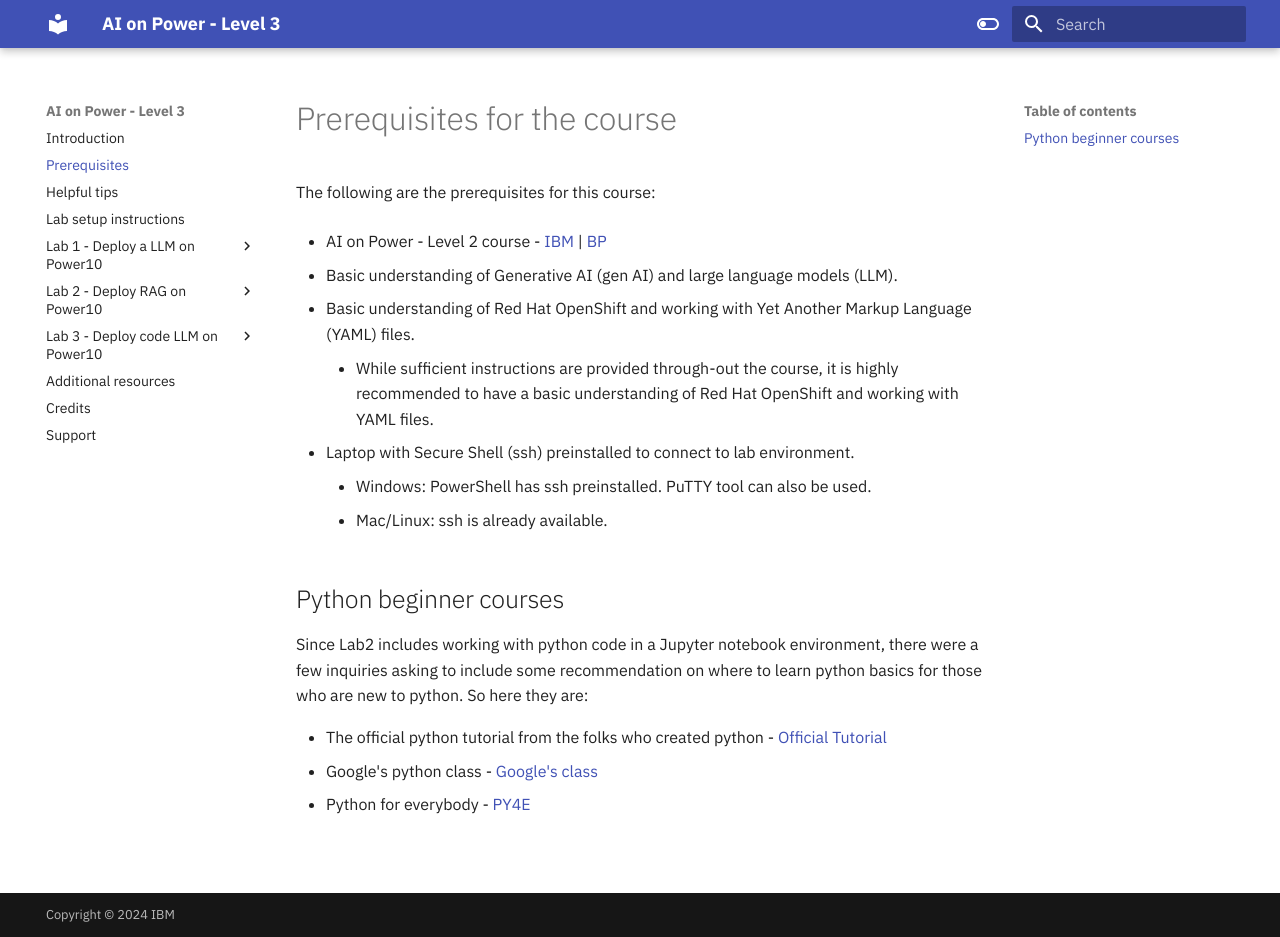
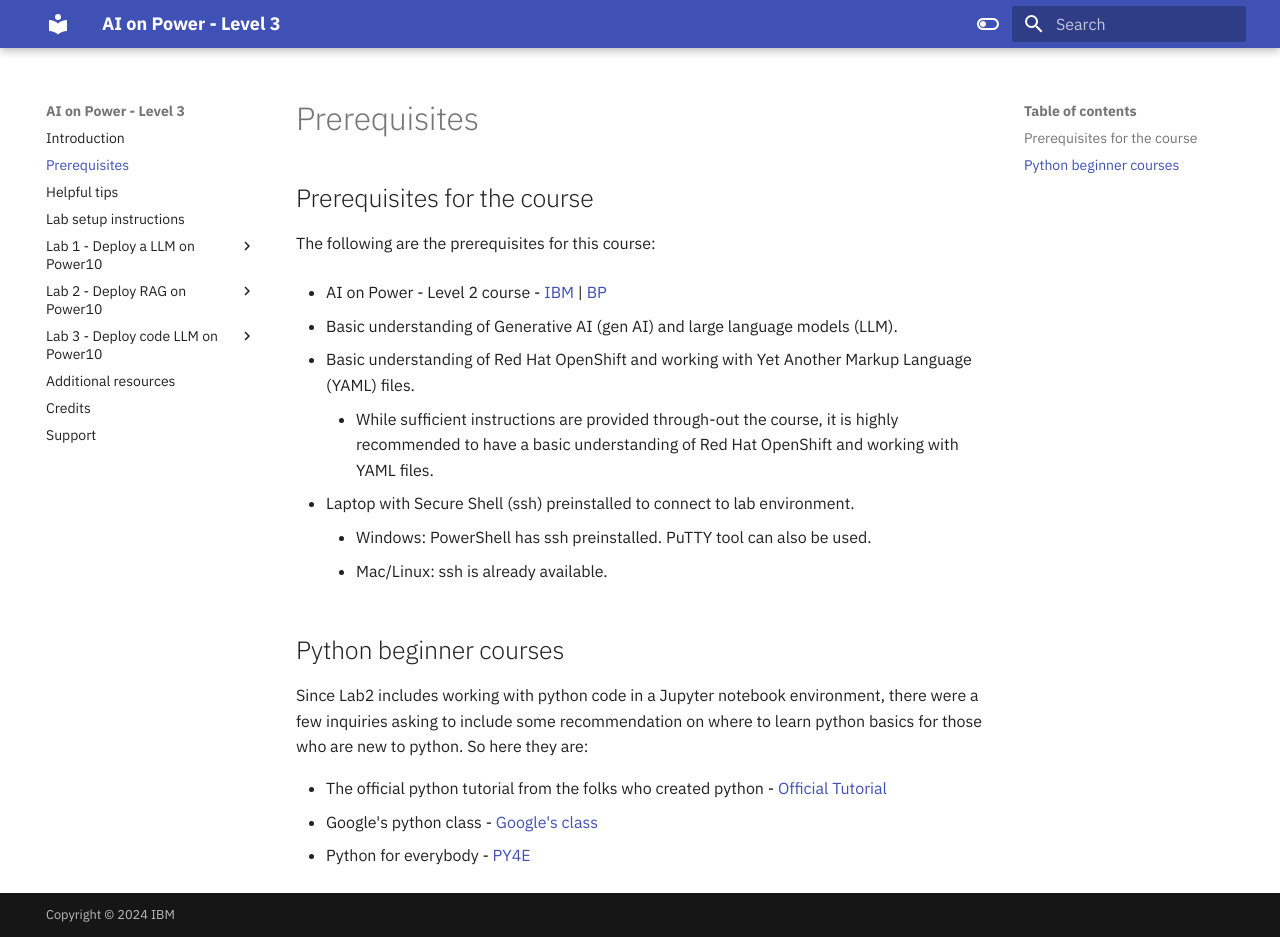
Before and after one commit to IBM/AI-on-Power-Level3, an MkDocs documentation site: the page built from docs/pre-req.md, in a window 1280 px wide and 937 px high. Built offline with MkDocs 1.6.1 and Material for MkDocs 9.7.7, drawn with Linux system fonts in a browser that asks for light colours.

Commit message:
fix headings in pre-req.md

```diff
--- a/docs/pre-req.md
+++ b/docs/pre-req.md
@@ -1,4 +1,4 @@
-# Prerequisites for the course
+## Prerequisites for the course
 
 The following are the prerequisites for this course:
 
```
